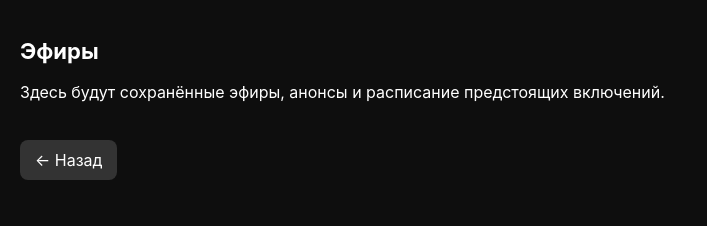
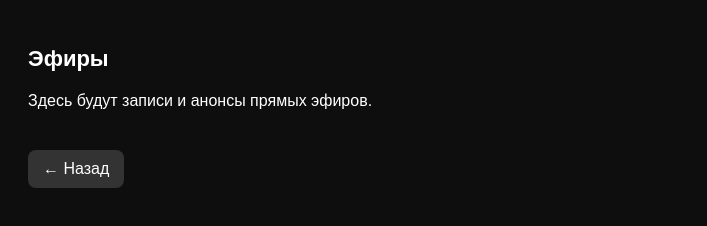
Before and after one commit to bekbolat00/telegram-miniapp, a plain HTML site: page efiry.html in a window 1280 px wide. Shown: the whole page, without its empty margins (0-707 px from the left). Drawn offline with Linux system fonts and the light colour scheme.

Commit message:
Update efiry.html

```diff
--- a/efiry.html
+++ b/efiry.html
@@ -5,35 +5,15 @@
   <title>Эфиры</title>
   <meta name="viewport" content="width=device-width, initial-scale=1.0">
   <style>
-    body {
-      margin: 0;
-      padding: 20px;
-      font-family: -apple-system, BlinkMacSystemFont, 'Segoe UI', Roboto, sans-serif;
-      background-color: #0e0e0e;
-      color: #ffffff;
-    }
-    h2 {
-      font-size: 22px;
-      margin-bottom: 15px;
-    }
-    p {
-      font-size: 16px;
-      line-height: 1.5;
-    }
-    a {
-      display: inline-block;
-      margin-top: 20px;
-      padding: 10px 15px;
-      background: #333;
-      border-radius: 8px;
-      text-decoration: none;
-      color: #fff;
-    }
+    body { background: #0e0e0e; color: #fff; padding: 20px; font-family: sans-serif; }
+    h2 { font-size: 22px; margin-bottom: 10px; }
+    p { line-height: 1.6; }
+    a { display: inline-block; margin-top: 20px; color: #fff; text-decoration: none; background: #333; padding: 10px 15px; border-radius: 8px; }
   </style>
 </head>
 <body>
   <h2>Эфиры</h2>
-  <p>Здесь будут сохранённые эфиры, анонсы и расписание предстоящих включений.</p>
+  <p>Здесь будут записи и анонсы прямых эфиров.</p>
   <a href="index.html">← Назад</a>
 </body>
 </html>
```
